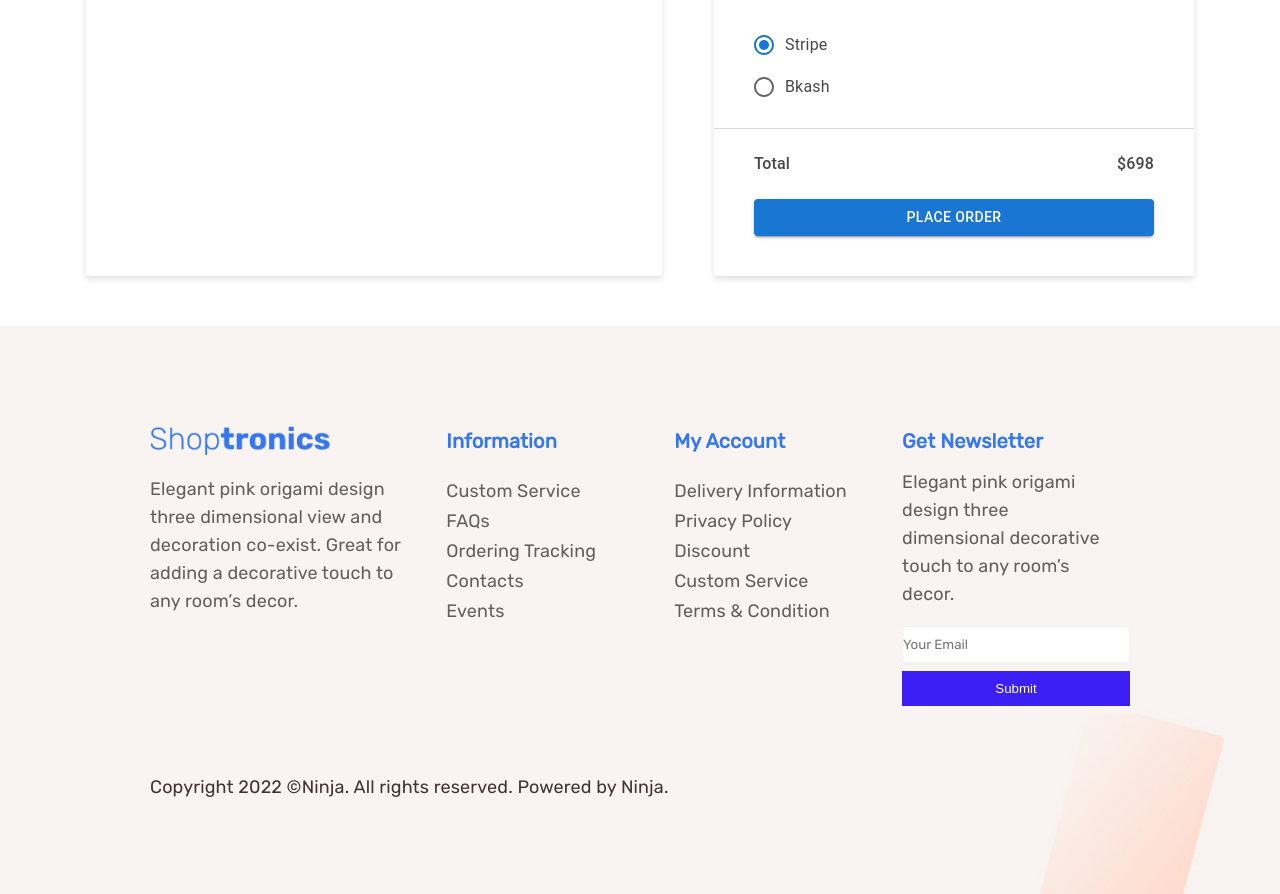
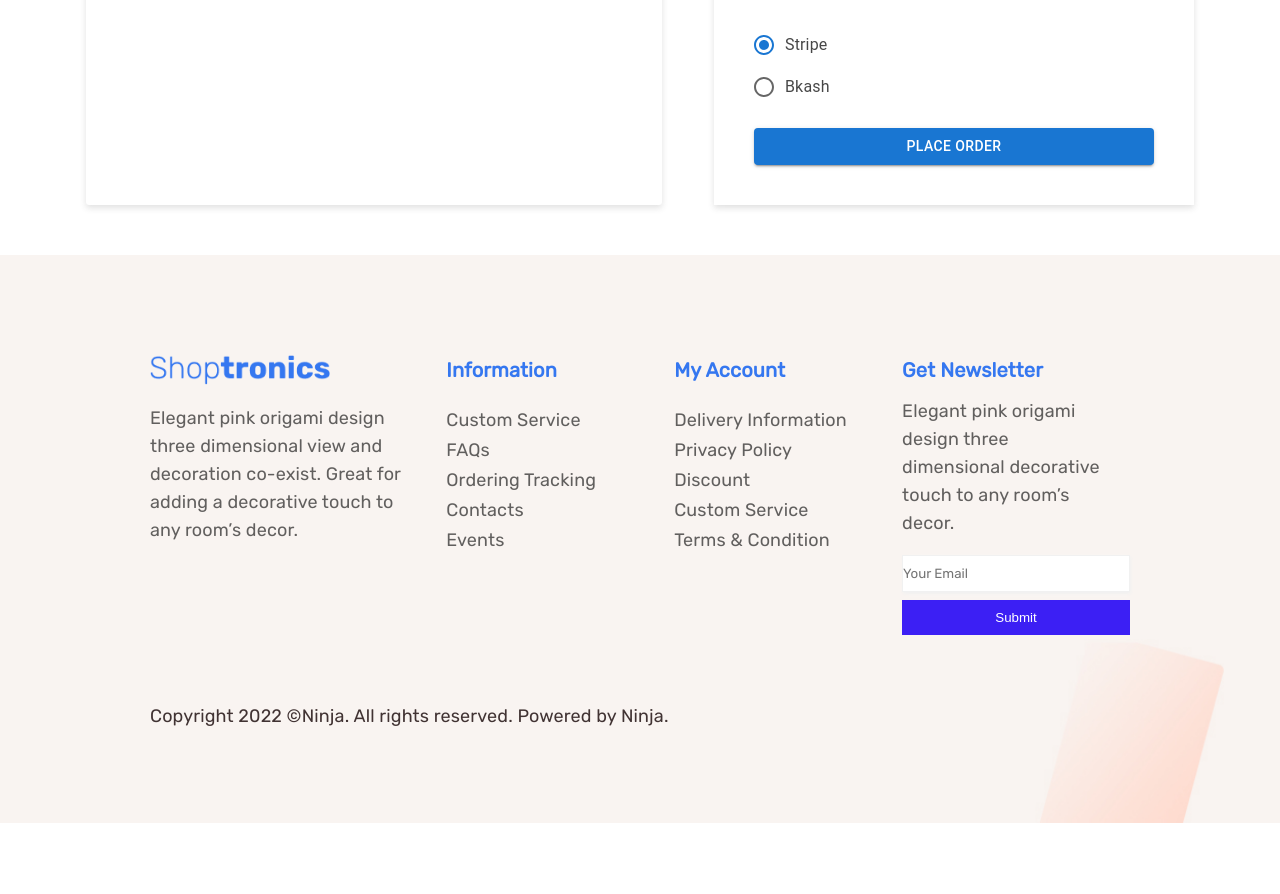
Before and after one commit to Safin-Ahmed/shoptronics-frontend, a Next.js app: page /checkout in a window 1280 px wide. Shown: the part 809-1703 px from the top of the page. After the commit the page ends 1632 px from the top, so only its background shows below. Built offline with nearby package versions, Linux system fonts and the light colour scheme; a web font is replaced by a local one.

Commit message:
corrected the correction of checkout page

```diff
--- a/pages/checkout/index.js
+++ b/pages/checkout/index.js
@@ -80,7 +80,6 @@ const Checkout = () => {
                   </div>
                   <ul>
                     <li><span>Subtotal (2 items)</span> <span>$698</span></li>
-                    {/* <li><span>Shipping Fee</span> <span>$20</span></li> */}
                   </ul>
                 </div>
                 <div>
@@ -98,9 +97,7 @@ const Checkout = () => {
                     </RadioGroup>
                   </FormControl>
                   </div>
-                  <ul>
-                      <li><span>Total</span> <span>$698</span></li>
-                  </ul>
+
                 </div>
 
 
```
